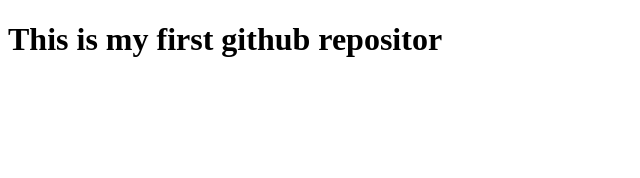
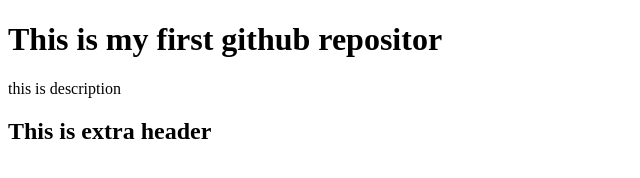
Before and after one commit to Nickisdaone/first-repo, a plain HTML site: page index.html in a window 1280 px wide. Shown: the whole page, without its empty margins (0-640 px from the left). Drawn offline with Linux system fonts and the light colour scheme.

Commit message:
My second branch

```diff
--- a/index.html
+++ b/index.html
@@ -8,5 +8,7 @@
 </head>
 <body>
     <h1> This is my first github repositor</h1>
+    <p>this is description</p>
+    <h2>This is extra header</h2>
 </body>
 </html>
```
